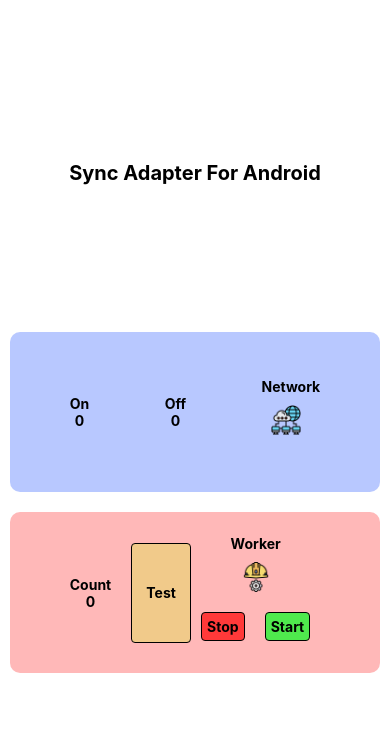
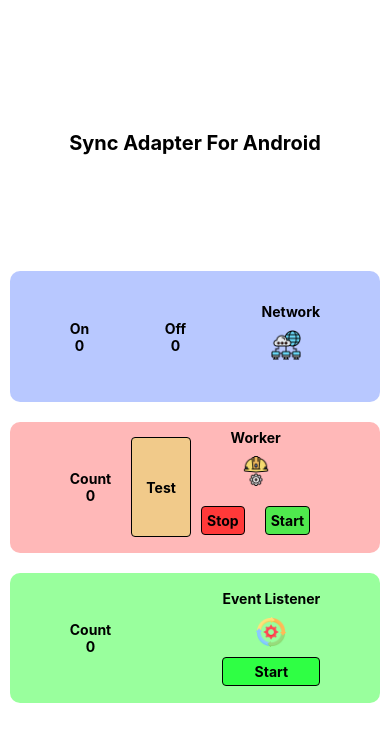
Before and after one commit to React-Native-All-Projects/Sync-Adapter---Android, a React Native app in the folder syncadapterandroid/: screen / in a window 390 px wide. Shown: the top 742 px of the page. Built offline with nearby package versions, Linux system fonts and the light colour scheme.

Commit message:
Add Event Listener

```diff
--- a/syncadapterandroid/src/View/layout.tsx
+++ b/syncadapterandroid/src/View/layout.tsx
@@ -1,6 +1,6 @@
 import AsyncStorage from "@react-native-community/async-storage";
 import React, { useEffect, useState } from "react";
-import { Image, NativeModules, Text, TouchableOpacity, View } from "react-native";
+import { DeviceEventEmitter, Image, NativeModules, Text, TouchableOpacity, View } from "react-native";
 import layoutStyle from "./layout.style";
 
 const Layout = () =>{
@@ -8,10 +8,15 @@ const Layout = () =>{
   const [model,setModel] = useState({
     mainServiceCount:'0',
     NetworkServiceCountOn:'0',
-    NetworkServiceCountOff:'0'
+    NetworkServiceCountOff:'0',
   });
 
+  const [eventListenerCount , setEventListenerCount] = useState(0);
+
   const { ModuleApp } = NativeModules;
+  const StartEventListenerService = async () => {
+    await ModuleApp.StartEventListenerService();
+  }
   const onStartService = async () => {
     await ModuleApp.startService();
   }
@@ -30,11 +35,16 @@ const Layout = () =>{
       var NetworkServiceOff = await AsyncStorage.getItem('NetworkServiceCount-Off') ?? '0';
 
       setModel({
+        ...model,
         mainServiceCount:mainServiceCount,
         NetworkServiceCountOn:NetworkServiceOn,
-        NetworkServiceCountOff:NetworkServiceOff
+        NetworkServiceCountOff:NetworkServiceOff,
       })
     },2000)
+
+    DeviceEventEmitter.addListener('EventListenerService', () => {
+      setEventListenerCount(oldValue=>oldValue+1);
+    });
   },[])
 
   return (
@@ -97,6 +107,29 @@ const Layout = () =>{
         </View>
       </View>
 
+      <View style={[layoutStyle.sectionContainer,{backgroundColor:'#00ff0a66'}]}>
+        <View style={[layoutStyle.selfContainer]}>
+          <View style={[layoutStyle.textContainer]}>
+            <Text style={[layoutStyle.text]}>Count</Text>
+            <Text style={[layoutStyle.text]}>{eventListenerCount}</Text>
+          </View>
+          <View style={[layoutStyle.itemContainer]}>
+            <View style={{alignItems:'center'}}>
+              <Text style={[layoutStyle.text]}>Event Listener</Text>
+              <Image
+                source={require('../../assets/images/work-process.png')}
+                style={[layoutStyle.image]}
+              />
+                <View style={{width:'100%'}}>
+                  <TouchableOpacity onPress={StartEventListenerService}
+                  style={[layoutStyle.mainButtons,{margin:0,backgroundColor:'#00ff1db0',alignItems:'center'}]}
+                  ><Text style={[layoutStyle.text]}>Start</Text></TouchableOpacity>
+                </View>
+            </View>
+          </View>
+        </View>
+      </View>
+
       <View style={{flex:0.2}}></View>
     </View>
   )
```
Also changed, not shown: syncadapterandroid/assets/images/work-process.png (added), 6 other files (tests, documents, lock files or other folders).
